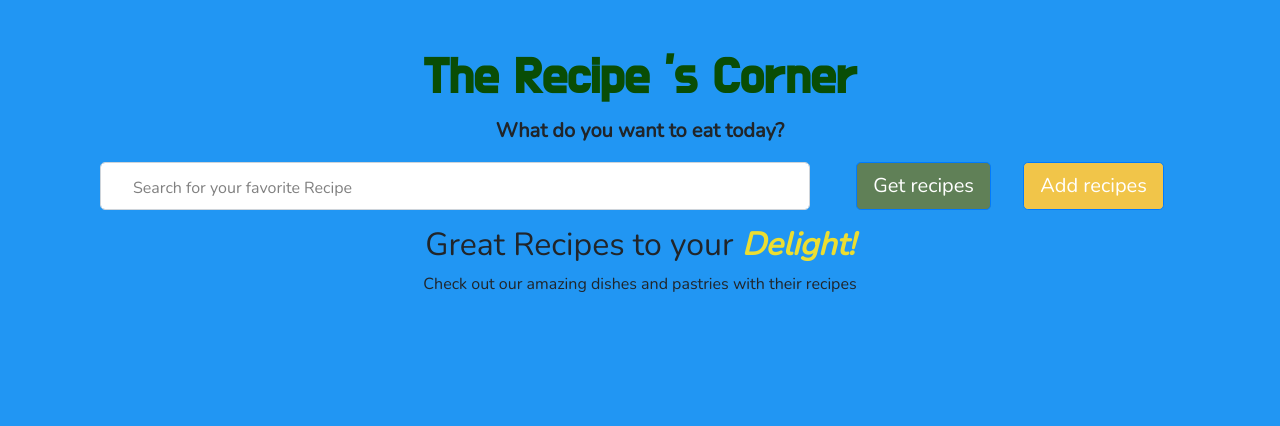
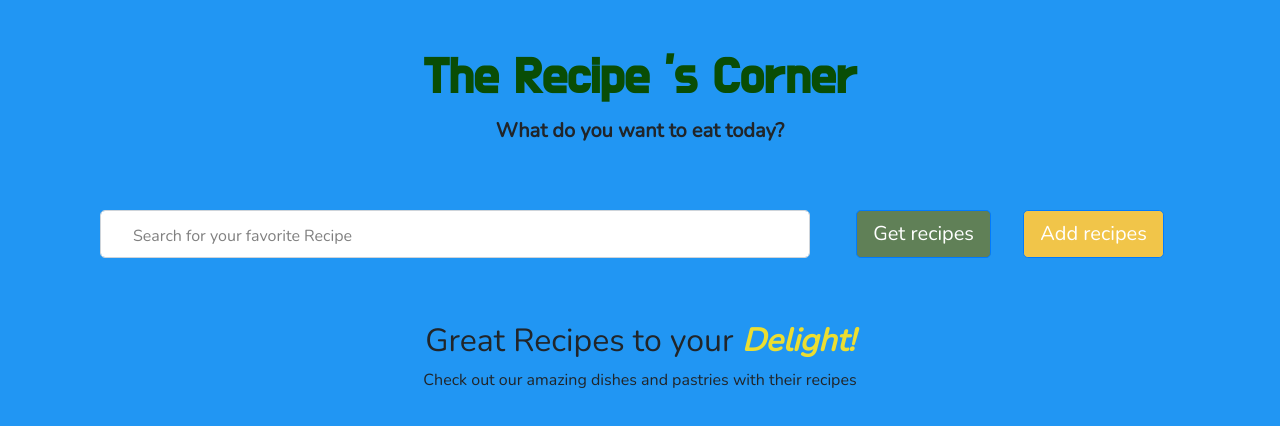
Before and after one commit to taiwoyewole/Recipe-App, a plain HTML site: page index.html in a window 1280 px wide. Drawn offline with nearby package versions, Linux system fonts and the light colour scheme.

Commit message:
add changes

```diff
--- a/index.html
+++ b/index.html
@@ -22,13 +22,13 @@
                         <h1 class="header text-center font-weight-bolder">The Recipe <span>'s</span> Corner</h1>
                         <p class="text-center font-weight-bold">What do you want to eat today?</p>
                     </div>
-                    <div class="col-sm-12 col-md-6 col-lg-7 col-xl-8">
+                    <div class="col-sm-12 col-md-6 col-lg-7 col-xl-8 my-5">
                         <div class="form-group input-group-lg has-search">
                             <input type="text" class="form-control search" placeholder="Search for your favorite Recipe">
                             <!-- <span class="fa fa-search form-control-feedback"></span> -->
                         </div>
                     </div>
-                    <div class="col-sm-12 col-md-6 col-lg-5 col-xl-4">
+                    <div class="col-sm-12 col-md-6 col-lg-5 col-xl-4 my-5">
                         <div class="d-flex align-items-end justify-content-around">
 
                                 <div class="form-group">
```
